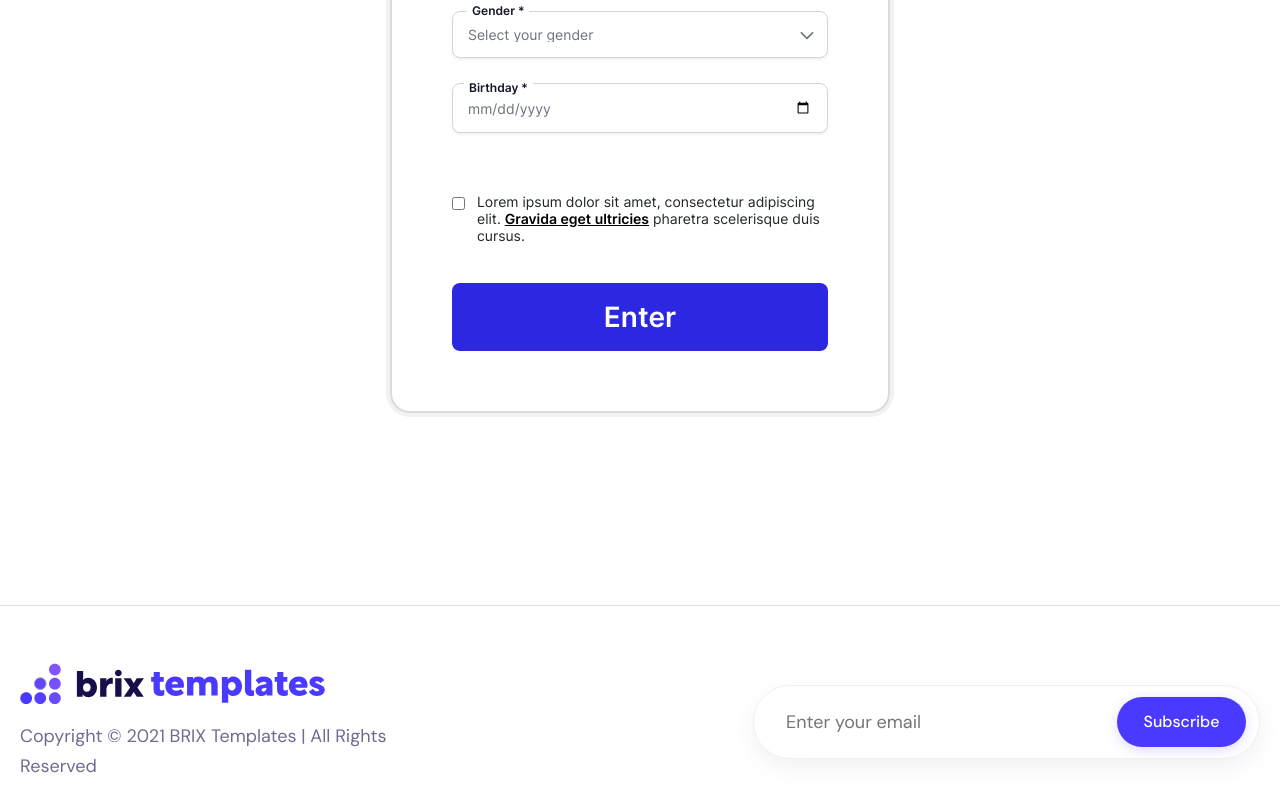
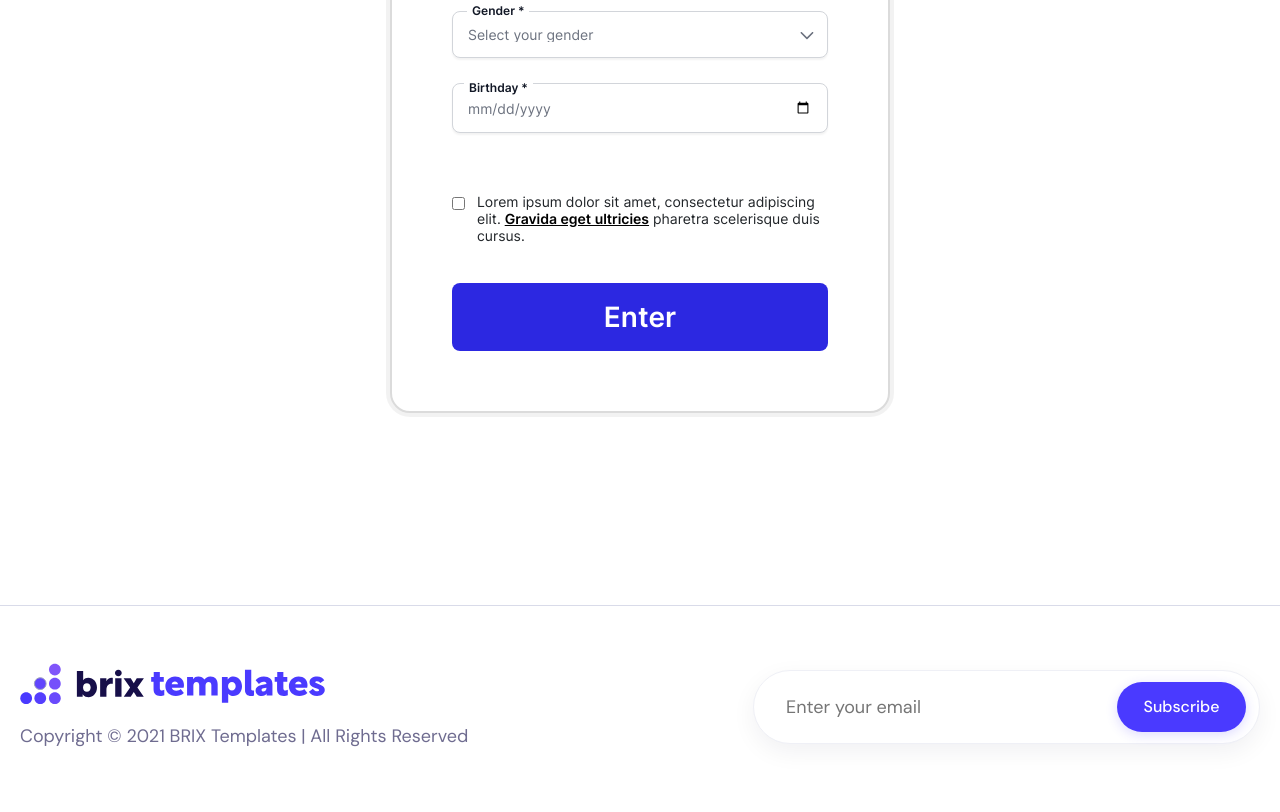
Before and after one commit to JuniorDilmurodov9979/exam_4_month, a plain HTML site: page index.html in a window 1280 px wide. Shown: the part 667-1479 px from the top of the page. Drawn offline with nearby package versions, Linux system fonts and the light colour scheme.

Commit message:
last changes

```diff
--- a/scss/blocks/_footer.scss
+++ b/scss/blocks/_footer.scss
@@ -49,7 +49,7 @@
 .footer__logo-wrapper {
     display: flex;
     flex-direction: column;
-    max-width: 447px;
+    max-width: 450px;
     width: 100%;
 }
 .footer__inner {
```
Also changed, not shown: css/main.css.
